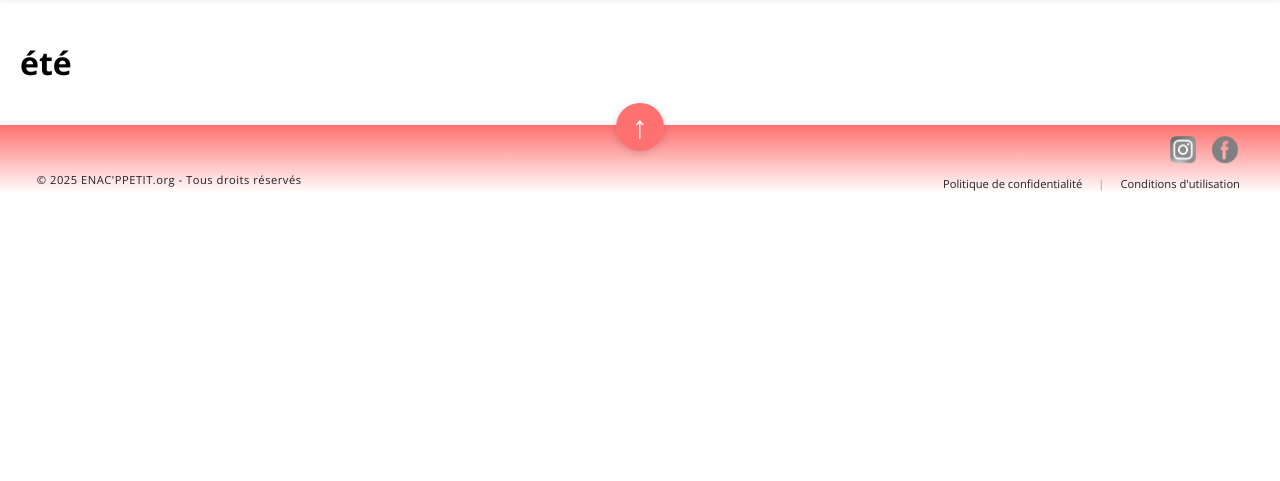
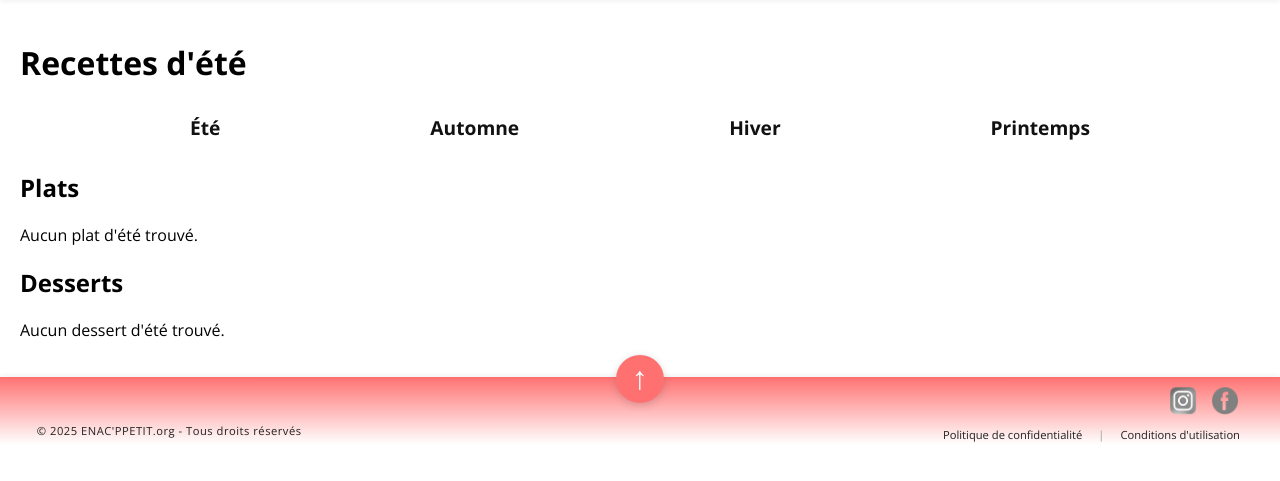
Before and after one commit to justinetsd/PROJET, a Python web app: template templates/été.html in a window 1280 px wide. Shown: the part 76-557 px from the top of the page. Run offline with Jinja, Linux system fonts and the light colour scheme; the template is opened without the code that fills it, so the values that code supplies are empty.

Commit message:
page été

```diff
--- a/templates/été.html
+++ b/templates/été.html
@@ -1,6 +1,34 @@
 {% extends "base.html" %}
-{% block title %}Accueil{% endblock %}
+{% block title %}Recettes d'été{% endblock %}
 {% block content %}
-<h1>été</h1>
-<!-- Ajoute ici le contenu spécifique à la page d'accueil -->
+<h1>Recettes d'été</h1>
+
+<div class="saisons-links">
+    <a href="{{ url_for('ete') }}">Été</a>
+    <a href="{{ url_for('automne') }}">Automne</a>
+    <a href="{{ url_for('hiver') }}">Hiver</a>
+    <a href="{{ url_for('printemps') }}">Printemps</a>
+</div>
+
+<h2>Plats</h2>
+{% if plats %}
+    {% for plat in plats %}
+        <div class="encadre-nom-recette">
+            <a href="{{ url_for('recette', recipe_id=plat['Recette_id']) }}">{{ plat['Title'] }}</a>
+        </div>
+    {% endfor %}
+{% else %}
+    <p>Aucun plat d'été trouvé.</p>
+{% endif %}
+
+<h2>Desserts</h2>
+{% if desserts %}
+    {% for dessert in desserts %}
+        <div class="encadre-nom-recette">
+            <a href="{{ url_for('recette', recipe_id=dessert['Recette_id']) }}">{{ dessert['Title'] }}</a>
+        </div>
+    {% endfor %}
+{% else %}
+    <p>Aucun dessert d'été trouvé.</p>
+{% endif %}
 {% endblock %}
```
Also changed, not shown: app.py (+7 -6 lines).
